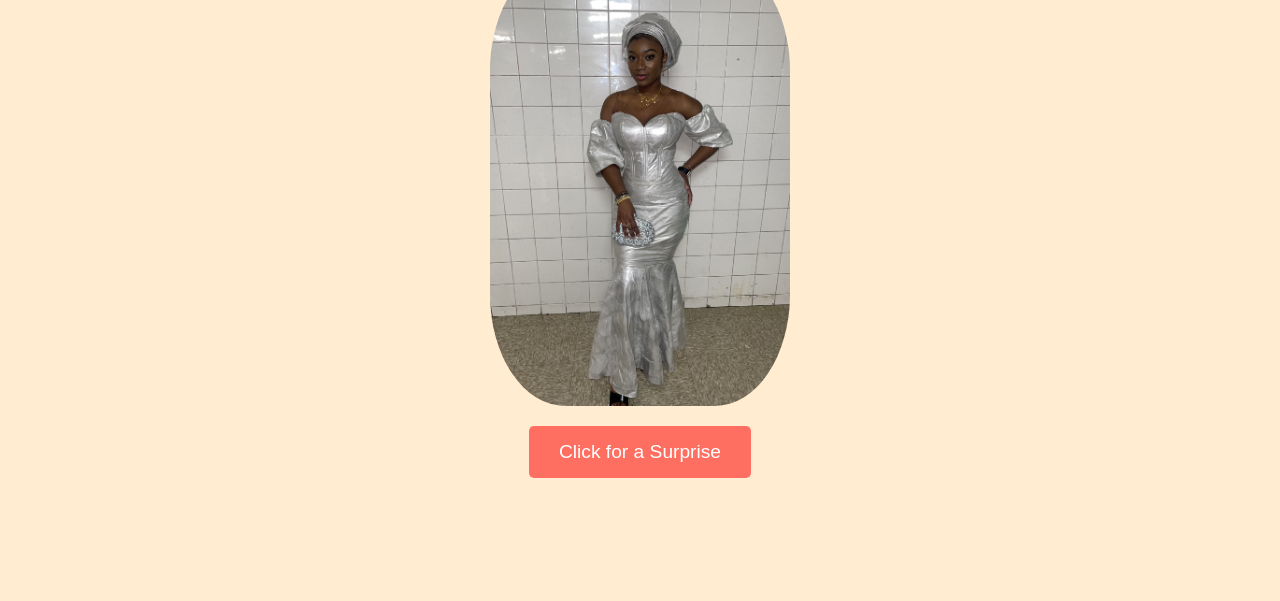
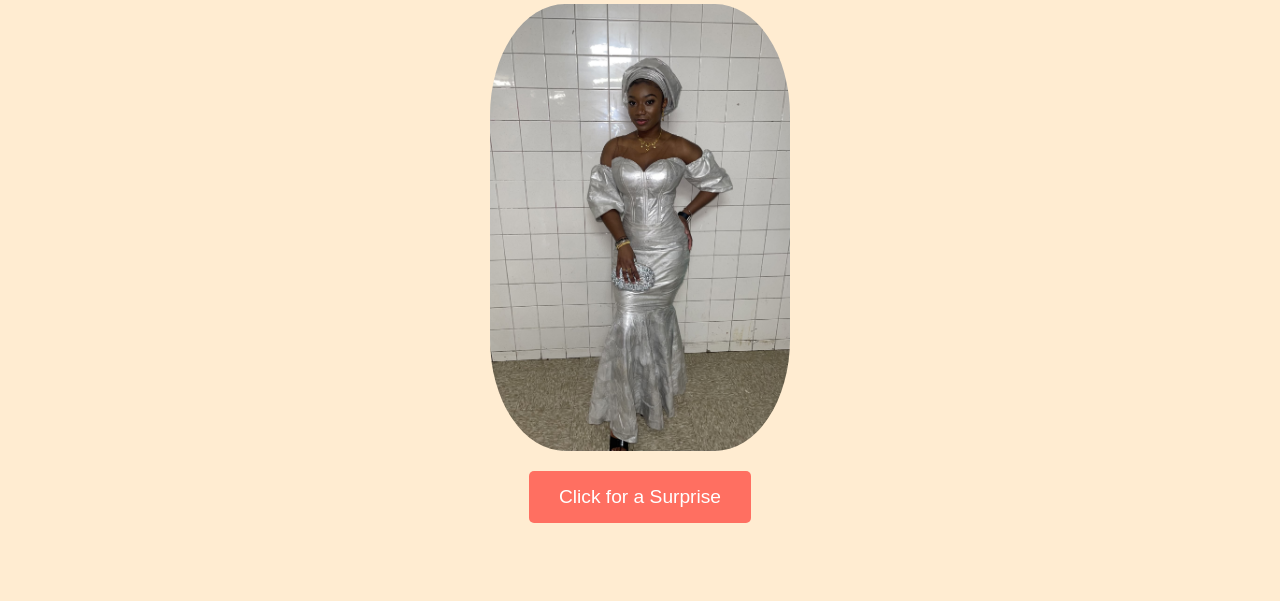
Before and after one commit to abdule18/princess, a plain HTML site: page index.html in a window 1280 px wide. Shown: the part 199-800 px from the top of the page. Drawn offline with Linux system fonts and the light colour scheme.

Commit message:
Add files via upload

```diff
--- a/styles.css
+++ b/styles.css
@@ -12,6 +12,7 @@ body {
     display: flex;
     flex-direction: column;
     align-items: center;
+    padding: 45px;
 }
 
 h1 {
```
